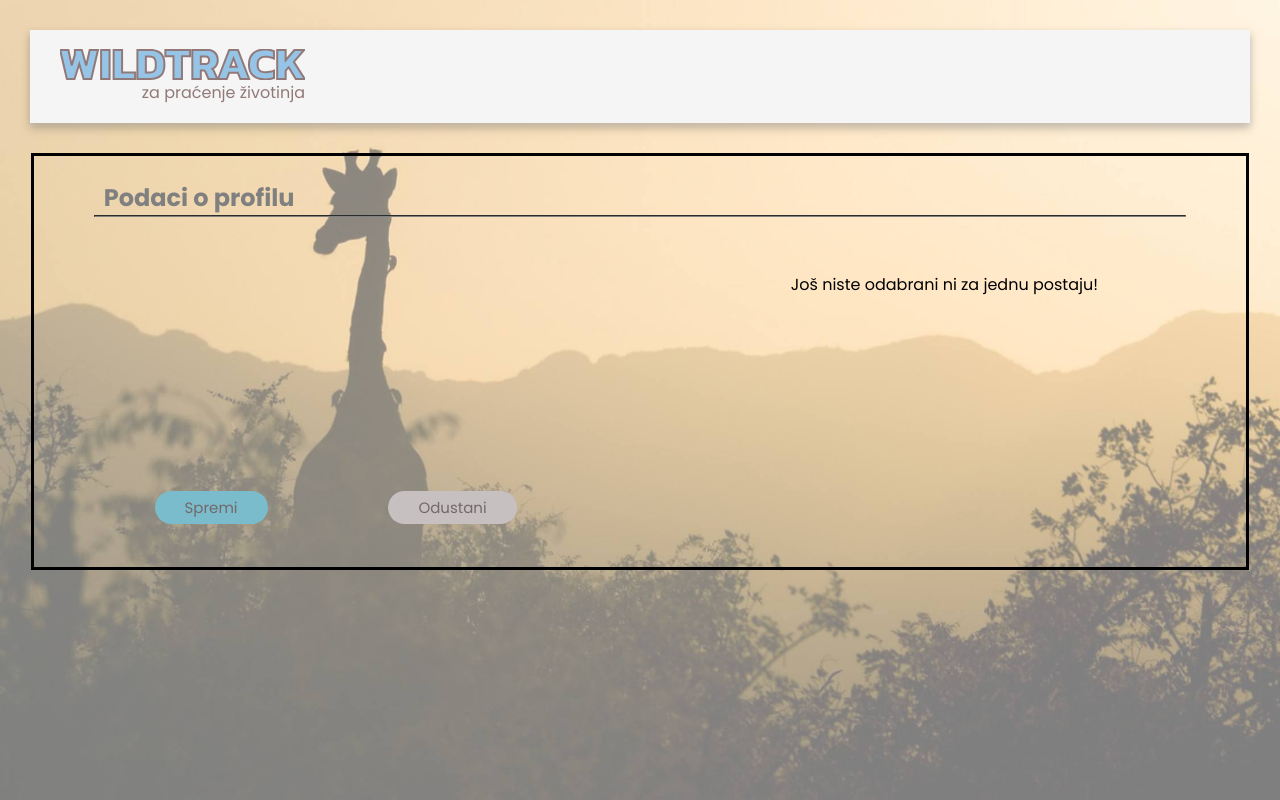
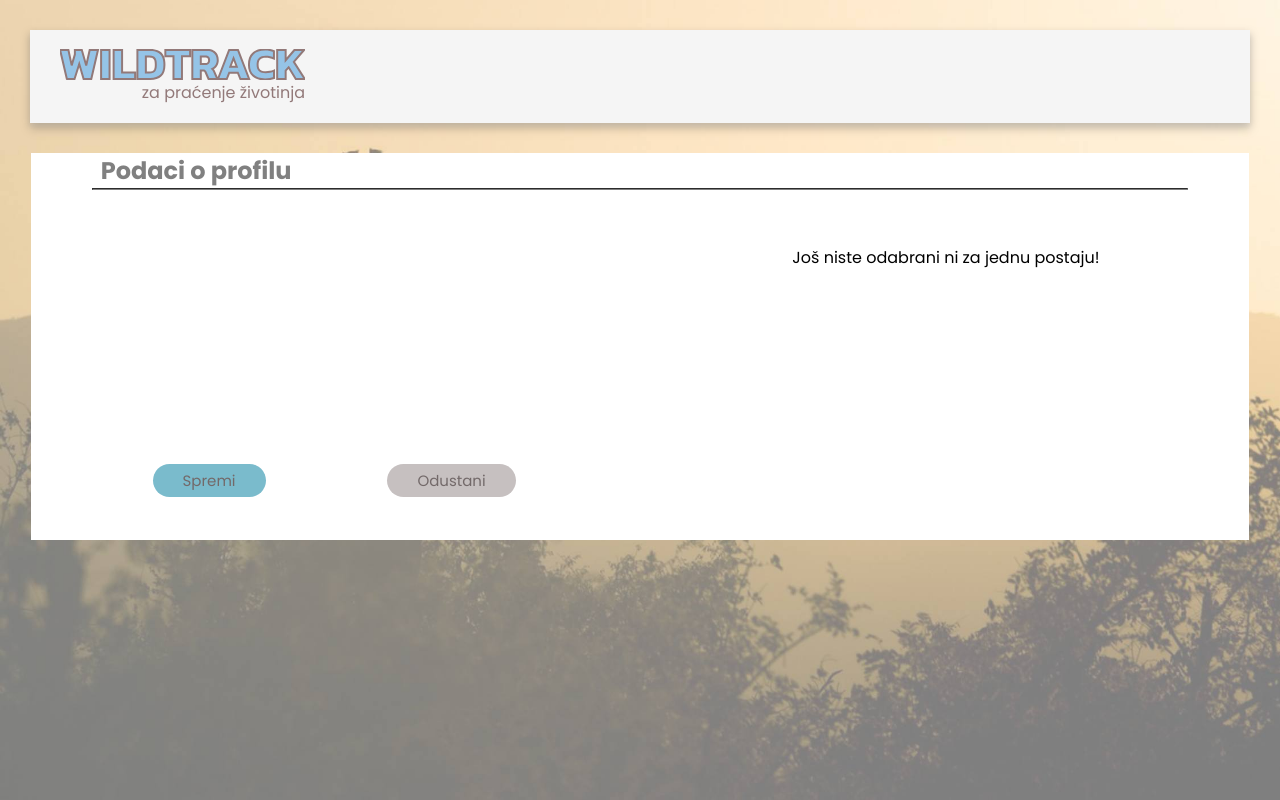
Before and after one commit to Emilcek/Pokret-nesvrstanih, an Angular app in the folder IzvorniKod/FrontEnd/: page /edit/1 in a window 1280 px wide. Built offline with nearby package versions, Linux system fonts and the light colour scheme; no server answers.

Commit message:
Promijenjena pozadina u bijelo, promijenjena boja slova u crno, izbrisan ngx-toastr iz angular.json

```diff
--- a/IzvorniKod/FrontEnd/angular.json
+++ b/IzvorniKod/FrontEnd/angular.json
@@ -25,8 +25,7 @@
               "src/assets"
             ],
             "styles": [
-              "src/styles.css",
-              "node_modules/ngx-toastr/toastr.css"
+              "src/styles.css"
             ],
             "scripts": []
           },
--- a/IzvorniKod/FrontEnd/src/app/register/register.component.css
+++ b/IzvorniKod/FrontEnd/src/app/register/register.component.css
@@ -59,7 +59,7 @@
 	display:block;
 }
 .login-form .group .input{
-	color:white;
+	color:black;
 	display:block;
 	width:100%;
 }
--- a/IzvorniKod/FrontEnd/src/app/user-data-editing/user-data-editing.component.css
+++ b/IzvorniKod/FrontEnd/src/app/user-data-editing/user-data-editing.component.css
@@ -9,12 +9,11 @@
 .grid-container2 {
     display: grid;
     grid-template-columns: repeat(2, 1fr);
-    /* 3 columns */
     gap: 5px;
     border: saddlebrown;
     align-items: center;
     justify-content: center;
-    /* Adjust the gap between cells */
+    background-color: white;
 }
 
 .grid-cell {
@@ -31,9 +30,9 @@ hr {
 }
 
 .hole-div {
-    border: solid;
     margin-right: 2.4%;
     margin-left: 2.4%;
+    background-color: white;
 }
 
 .button-div1 {
```
